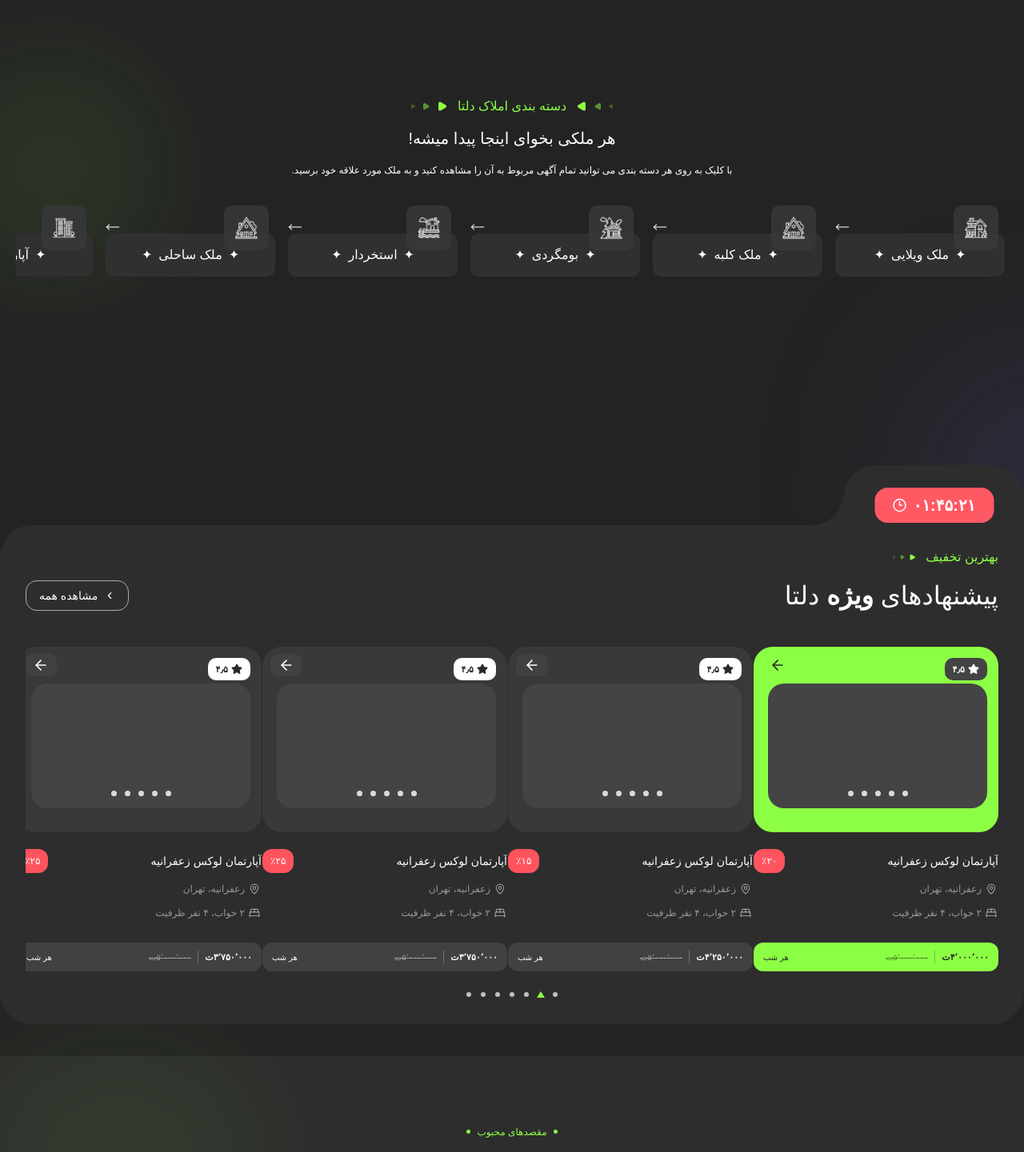
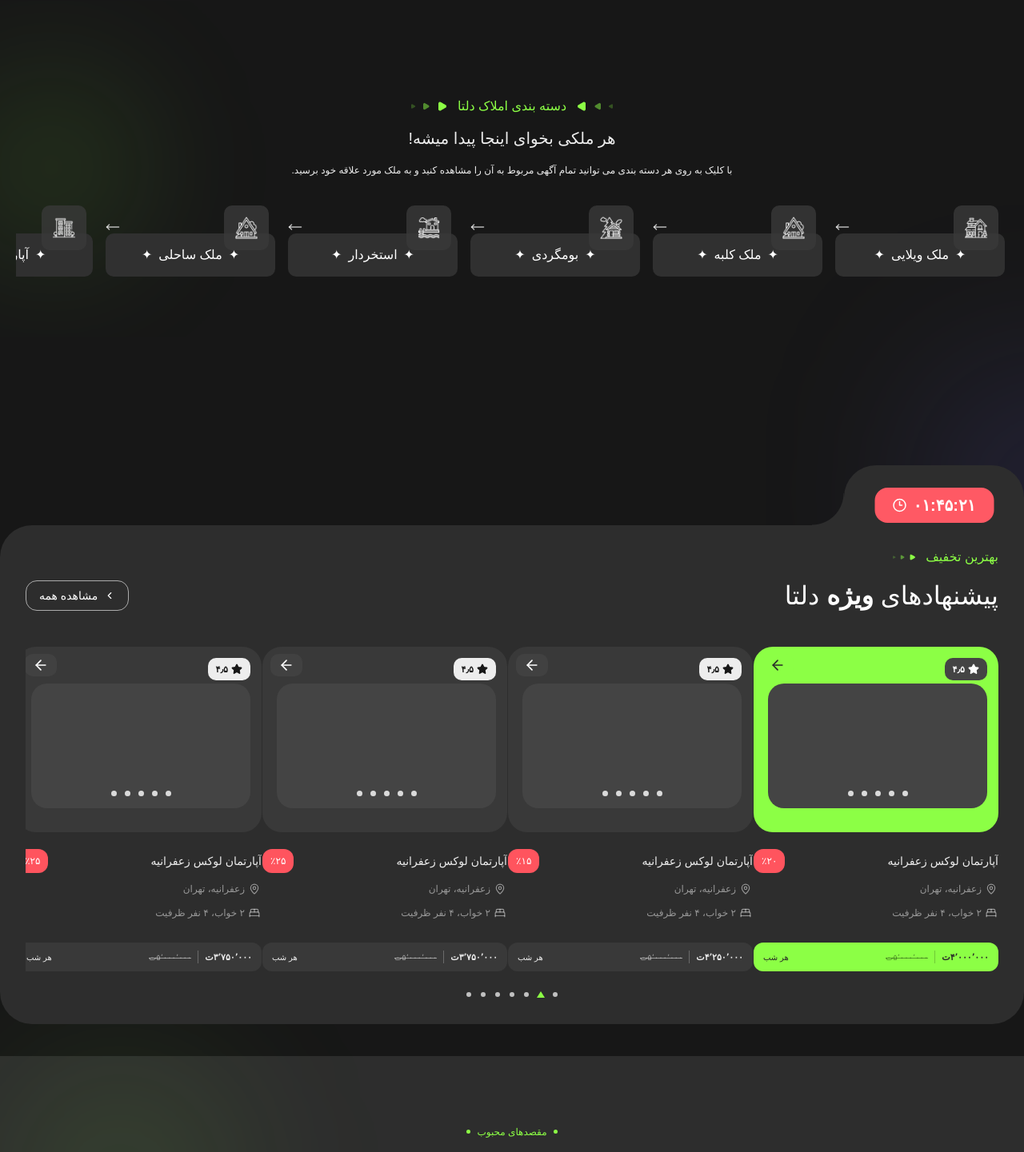
Before and after one commit to aife-summer-1405/Resolve-app, a Next.js app: page / in a window 1280 px wide. Shown: the part 940-2381 px from the top of the page at 80% size. Built offline with nearby package versions, Linux system fonts and the light colour scheme.

Commit message:
darkmood

```diff
--- a/src/app/globals.css
+++ b/src/app/globals.css
@@ -3,7 +3,7 @@
 :root {
   color-scheme: light;
 
-  --background: #F4F5F2;
+  --background: #e2e3e5;
   --foreground: #171717;
   --surface: #ffffff;
   --card: #ffffff;
--- a/src/app/layout.tsx
+++ b/src/app/layout.tsx
@@ -31,7 +31,7 @@ export default function RootLayout({
             suppressHydrationWarning
             className={`${geistSans.variable} ${geistMono.variable} h-full antialiased`}
         >
-            <body className="flex min-h-full flex-col bg-background">
+            <body className="flex min-h-full flex-col bg-background ">
                 <ThemeProvider>
                     <QueryProvider>
                         {children}
--- a/src/components/cards/OfferCard.tsx
+++ b/src/components/cards/OfferCard.tsx
@@ -16,10 +16,10 @@ const OfferCard: FC<IOfferCardProps> = ({
   onClick,
 }) => {
   return (
-    <article onClick={onClick} className="w-[306px] cursor-pointer text-white">
+    <article onClick={onClick} className="w-[306px] cursor-pointer text-foreground">
       <div
         className={`relative h-[232px] w-[306px] rounded-[24px] p-[14px] transition-colors duration-200 ${
-          isActive ? "bg-[#8CFF45]" : "bg-[#393939]"
+          isActive ? "bg-[#8CFF45]" : "bg-card"
         }`}
       >
         <button
@@ -46,7 +46,7 @@ const OfferCard: FC<IOfferCardProps> = ({
 
         <div
           className={`absolute right-[14px] top-[14px] flex h-[28px] items-center gap-1 rounded-[10px] px-[10px] text-[11px] font-semibold transition-colors ${
-            isActive ? "bg-[#444444] text-white" : "bg-white text-[#292929]"
+            isActive ? "bg-[#444444] text-white" : "bg-foreground text-background"
           }`}
         >
           <Star size={14} fill="currentColor" />
@@ -55,7 +55,7 @@ const OfferCard: FC<IOfferCardProps> = ({
       </div>
 
       <div className="mt-[18px] flex h-[36px] items-center justify-between gap-2">
-        <h3 className="min-w-0 truncate text-[14px] font-medium text-white">
+        <h3 className="min-w-0 truncate text-[14px] font-medium text-foreground">
           {offer.title}
         </h3>
 
@@ -76,7 +76,7 @@ const OfferCard: FC<IOfferCardProps> = ({
 
       <div
         className={`mt-[28px] flex h-[36px] w-[306px] items-center justify-between gap-1 rounded-[12px] px-[12px] transition-colors ${
-          isActive ? "bg-[#8CFF45] text-[#292929]" : "bg-[#414141] text-white"
+          isActive ? "bg-[#8CFF45] text-[#292929]" : "bg-card text-foreground"
         }`}
       >
         <div className="flex min-w-0 items-center gap-[8px]">
@@ -92,7 +92,7 @@ const OfferCard: FC<IOfferCardProps> = ({
 
           <span
             className={`truncate text-[10px] line-through ${
-              isActive ? "text-black/40" : "text-white/45"
+              isActive ? "text-black/40" : "text-muted"
             }`}
           >
             {offer.originalPrice.toLocaleString("fa-IR")}ت
--- a/src/components/organisms/landing/AboutUsSection.tsx
+++ b/src/components/organisms/landing/AboutUsSection.tsx
@@ -93,7 +93,7 @@ const AboutUsSection = () => {
     <section className="relative w-full overflow-hidden rounded-b-[48px]  px-5 pb-12 pt-12 text-white md:px-8">
       <div className="pointer-events-none absolute -right-22 top-20 h-72 w-72 rounded-full  bg-[#7569FF52]/32 blur-[80px]" />
 
-      <div className="relative z-10 mx-auto max-w-[1378px]">
+      <div className="relative z-10 mx-auto max-w-[1378px] text-foreground">
         <header className="mb-14 flex flex-col items-center text-center">
           <div className="mb-3 flex items-center gap-3">
             <Image
@@ -119,7 +119,7 @@ const AboutUsSection = () => {
             دلتا رو بیشتر بشناس!
           </h2>
 
-          <p className="mt-3 max-w-[700px] text-[16px] leading-6 text-white">
+          <p className="mt-3 max-w-[700px] text-[16px] leading-6 ">
             تیم دلتا با ارائه بهترین نیروهای خدماتی و سرویس‌های املاک سعی دارد
             تا بتواند در تمام لحظات کنار شما باشد.
           </p>
--- a/src/components/organisms/landing/OffersSection.tsx
+++ b/src/components/organisms/landing/OffersSection.tsx
@@ -122,13 +122,13 @@ const OffersSection = () => {
         aria-hidden="true"
         className="pointer-events-none absolute -right-[141px] -top-[151px] z-0 h-[218px] w-[218px] rounded-full bg-[#7569FF]/32 blur-[128px]"
       />
-      <div className="absolute -top-[75px] right-0 z-10 h-[75px] w-[225px] rounded-t-[40px] bg-[#2D2D2D]">
+      <div className="absolute -top-[75px] right-0 z-10 h-[75px] w-[225px] rounded-t-[40px] bg-big-box ">
    <span
   aria-hidden="true"
   className="absolute -left-10 bottom-0 h-10 w-10"
   style={{
     background:
-              "radial-gradient(circle at 0 0, transparent 39px, #2D2D2D 40px)",
+      "radial-gradient(circle at 0 0, transparent 39px, var(--big-box) 40px)",
   }}
 />
 
@@ -143,7 +143,7 @@ const OffersSection = () => {
           </span>
         </div>
       </div>
-      <div className="relative z-[1] overflow-hidden rounded-[40px] rounded-tr-none bg-[#2D2D2D] px-5 pb-8 pt-7 sm:px-8">
+      <div className="relative z-[1] overflow-hidden rounded-[40px] rounded-tr-none bg-big-box px-5 pb-8 pt-7 sm:px-8">
         <div className="mb-3 flex items-center gap-3">
           <span className="text-[16px] font-medium text-[#8CFF45]">
             بهترین تخفیف
--- a/src/components/organisms/landing/PropertyCategoriesSection.tsx
+++ b/src/components/organisms/landing/PropertyCategoriesSection.tsx
@@ -15,8 +15,8 @@ const PropertyCategoriesSection = () => {
     <section className="relative mb-30 w-full overflow-hidden px-5 pb-16 pt-30 text-white">
       <div className="pointer-events-none absolute -left-16 top-20 h-64 w-64 rounded-full bg-[#8CFF4552]/32 blur-[80px]" />
 
-      <div className="relative z-10 mx-auto max-w-344">
-        <div className="flex flex-col items-center text-center text-white">
+      <div className="relative z-10 mx-auto max-w-344 text-foreground">
+        <div className="flex flex-col items-center text-center text-foreground">
           <div className="mb-3 flex items-center gap-3">
             <Image
               src="/icons/Group 33.png"
--- a/src/components/organisms/landing/TestimonialsSection.tsx
+++ b/src/components/organisms/landing/TestimonialsSection.tsx
@@ -76,7 +76,7 @@ const TestimonialsSection = () => {
   return (
     <section className="relative w-full overflow-hidden px-5 py-8 text-white md:px-8 md:py-10">
       <div className="mx-auto max-w-343.5">
-        <header className="mb-8 flex flex-col items-center text-center">
+        <header className="mb-8 flex flex-col items-center text-center text-foreground">
           <div className="mb-3 flex items-center gap-3">
             <Image
               src="/icons/Group 33.png"
@@ -101,7 +101,7 @@ const TestimonialsSection = () => {
             رضایت شما اعتبار و ارزش دلتا را می‌سازد!
           </h2>
 
-          <p className="mt-2 max-w-162.5 text-[16px] leading-5 text-white/80 md:text-[11px]">
+          <p className="mt-2 max-w-162.5 text-[16px] leading-5  md:text-[11px]">
             تیم دلتا با ارائه بهترین نیروهای خدماتی و سرویس‌های املاک سعی دارد
             تا بتواند در تمام لحظات کنار شما باشد.
           </p>
--- a/src/pages/Landing.tsx
+++ b/src/pages/Landing.tsx
@@ -9,7 +9,7 @@ const Landing = () => {
   return (
     <div
       dir="rtl"
-      className={`flex flex-col items-center gap-10 md:pb-30 pb-10 bg-[#232323] `}
+      className={`flex flex-col items-center gap-10 md:pb-30 pb-10 bg-ba `}
     >
       <HeroSection />
       <PropertyCategoriesSection />
```
Lines whose indentation alone changed are shown as unchanged.
